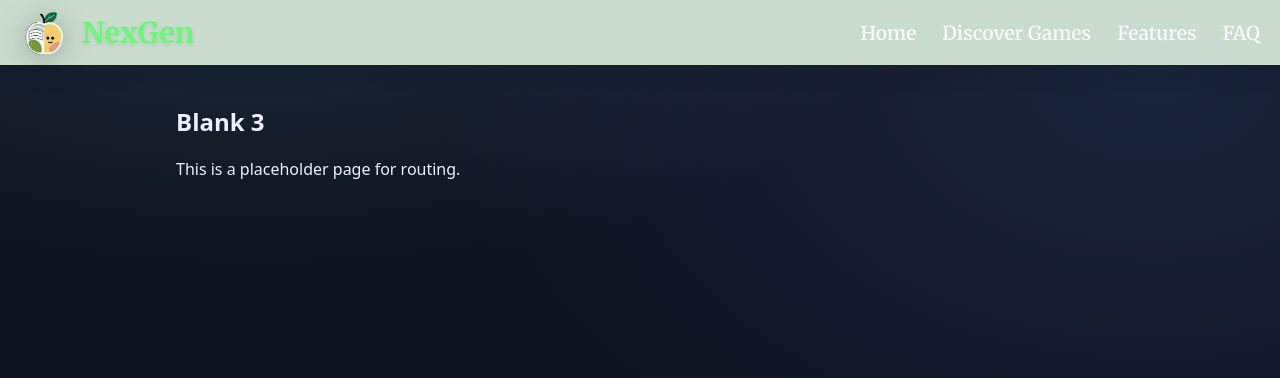
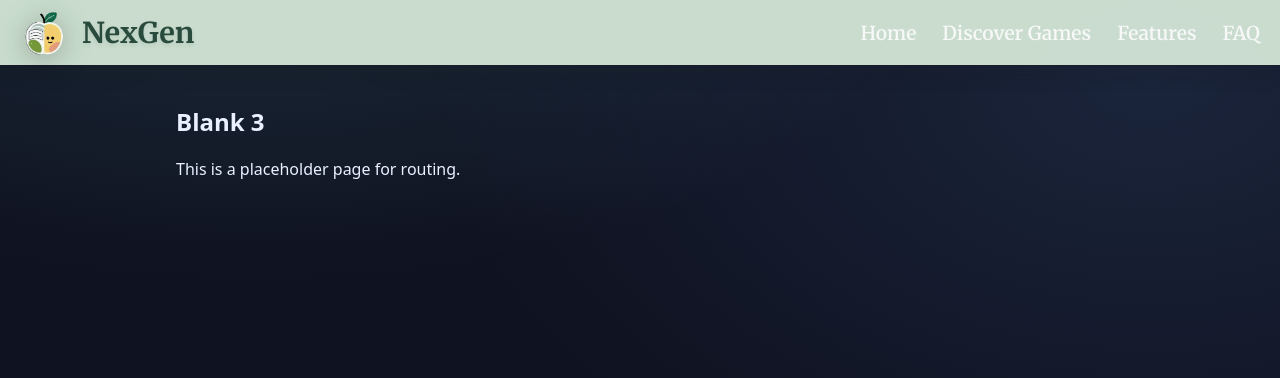
Before and after one commit to TY-Zhang0429/NexGenTech, a Vue app: page /blank3 in a window 1280 px wide. Shown: the top 378 px of the page. Built offline with nearby package versions, Linux system fonts and the light colour scheme; a web font is replaced by a local one.

Commit message:
check homepage

```diff
--- a/src/components/TopNav.vue
+++ b/src/components/TopNav.vue
@@ -46,7 +46,7 @@
 }
 
 .brand-name {
-  color: #6dff7a;
+  color: #2A4D3E;
   font-family: 'Merriweather', serif;
   font-size: 1.8rem;
   font-weight: 700;
--- a/src/views/HomePage.vue
+++ b/src/views/HomePage.vue
@@ -677,13 +677,13 @@ const navigateToGames = () => {
 
 .tagline {
   margin-top: 40px;
-  color: rgb(0, 0, 0);
+  color: rgba(0, 0, 0, 0.8);
   font-size: 1.1rem;
 }
 
 .tagline {
   text-align: center;
-  color: var(--muted);
+  color: black;
   margin-top: 40px;
 }
 
```
